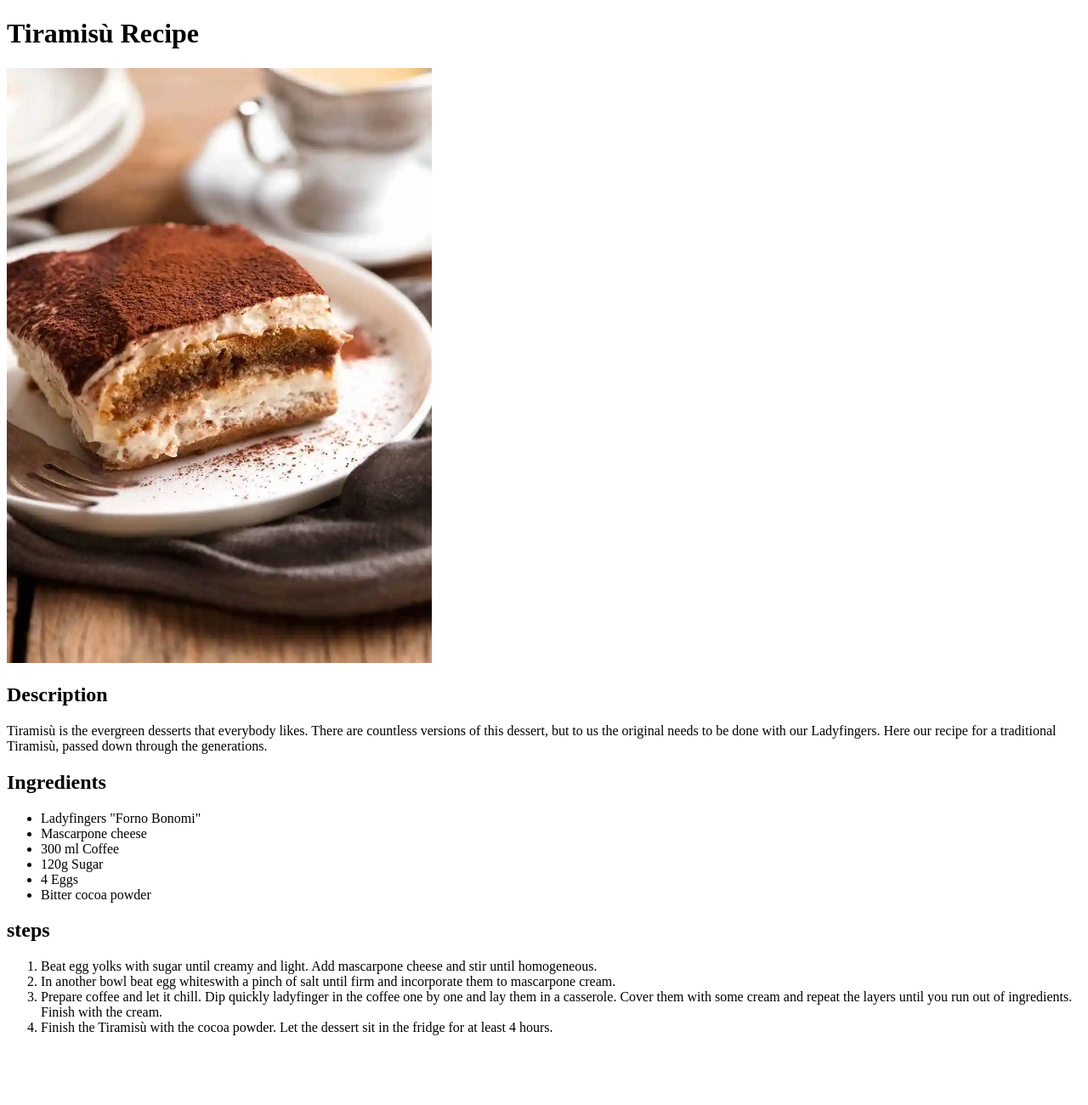
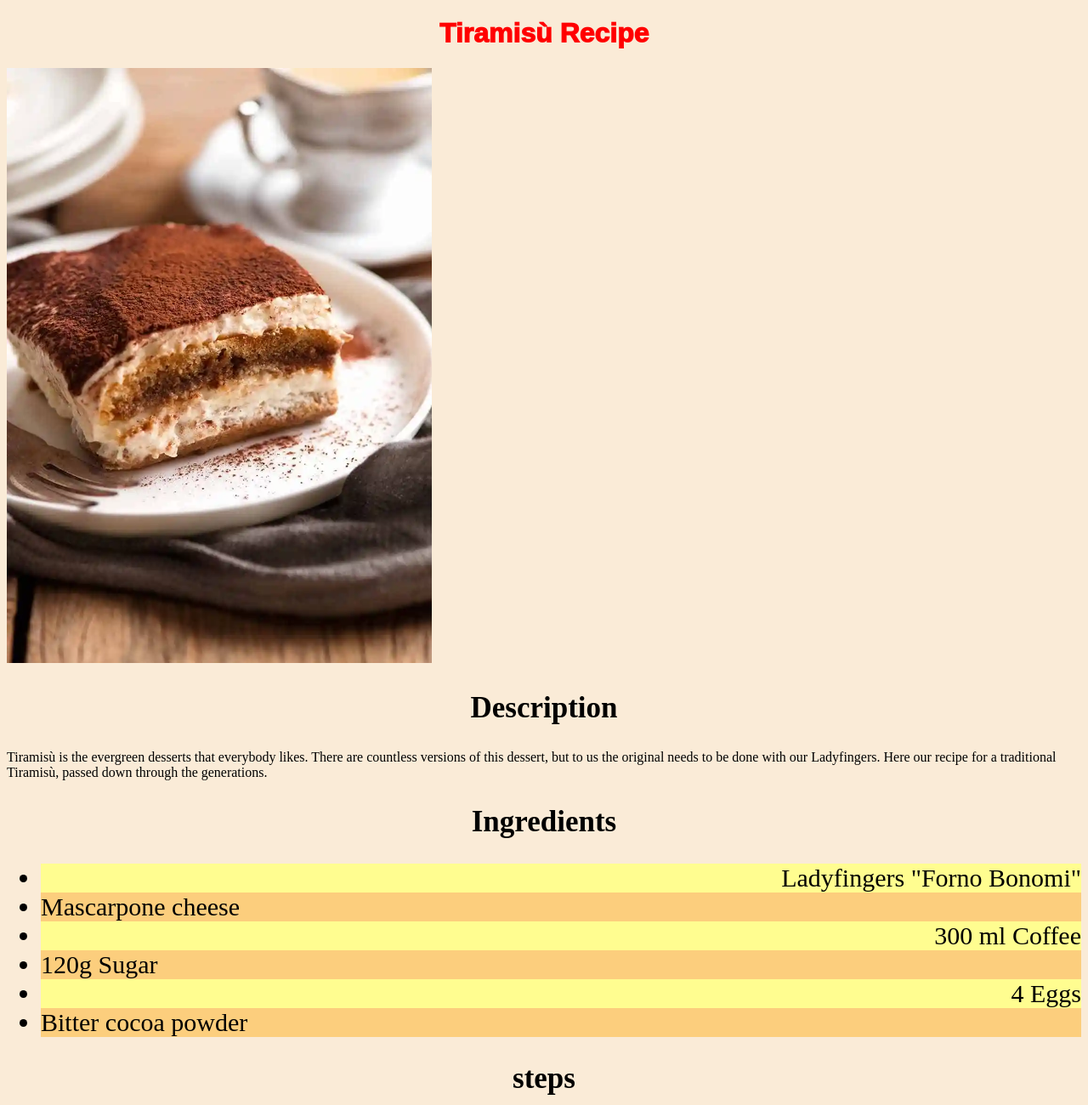
Before and after one commit to xKaki/OdinRecipes, a plain HTML site: page Recipes/Tiramisu.html in a window 1280 px wide. Shown: the top 1300 px of the page at 85% size. Before the commit the page ends 1234 px from the top, so only its background shows below. Drawn offline with Linux system fonts and the light colour scheme.

Commit message:
more css edits

```diff
--- a/Recipes/Tiramisu.html
+++ b/Recipes/Tiramisu.html
@@ -5,6 +5,7 @@
     <meta http-equiv="X-UA-Compatible" content="IE=edge">
     <meta name="viewport" content="width=device-width, initial-scale=1.0">
     <title>Tiramisu</title>
+    <link rel="stylesheet" href="/styles.css">
 </head>
  <h1>Tiramisù Recipe</h1>
 <body>
@@ -17,12 +18,12 @@
 
     <h2>Ingredients</h2>
     <ul>
-        <li>Ladyfingers "Forno Bonomi"</li>
-        <li>Mascarpone cheese</li>
-        <li>300 ml Coffee</li>
-        <li>120g Sugar</li>
-        <li>4 Eggs</li>
-        <li>Bitter cocoa powder</li>
+        <li class="li odd">Ladyfingers "Forno Bonomi"</li>
+        <li class="li even">Mascarpone cheese</li>
+        <li class="li odd">300 ml Coffee</li>
+        <li class="li even">120g Sugar</li>
+        <li class="li odd">4 Eggs</li>
+        <li class="li even">Bitter cocoa powder</li>
     </ul>
 
     <h2>steps</h2>
--- a/styles.css
+++ b/styles.css
@@ -0,0 +1,35 @@
+* {
+    background-color: antiquewhite;
+}
+
+h1 {
+    font-family: Arial, Helvetica, sans-serif;
+    color: red;
+    text-align: center;
+    font-weight: 1000;
+}
+
+
+.li {
+    font-size: 30px;
+}
+
+
+.li.odd {
+    background-color: rgb(255, 253, 144);
+    text-align: right;
+}
+
+.li.even {
+    background-color: rgba(252, 164, 0, 0.418);
+    text-align: left;
+}
+
+h2 {
+    font-size:  35px;
+    text-align: center;
+}
+
+ol {
+    font-size: 20px;
+}
```
Also changed, not shown: Recipes/Lampredotto.html (+1 -0 lines), index.html (+4 -4 lines).
